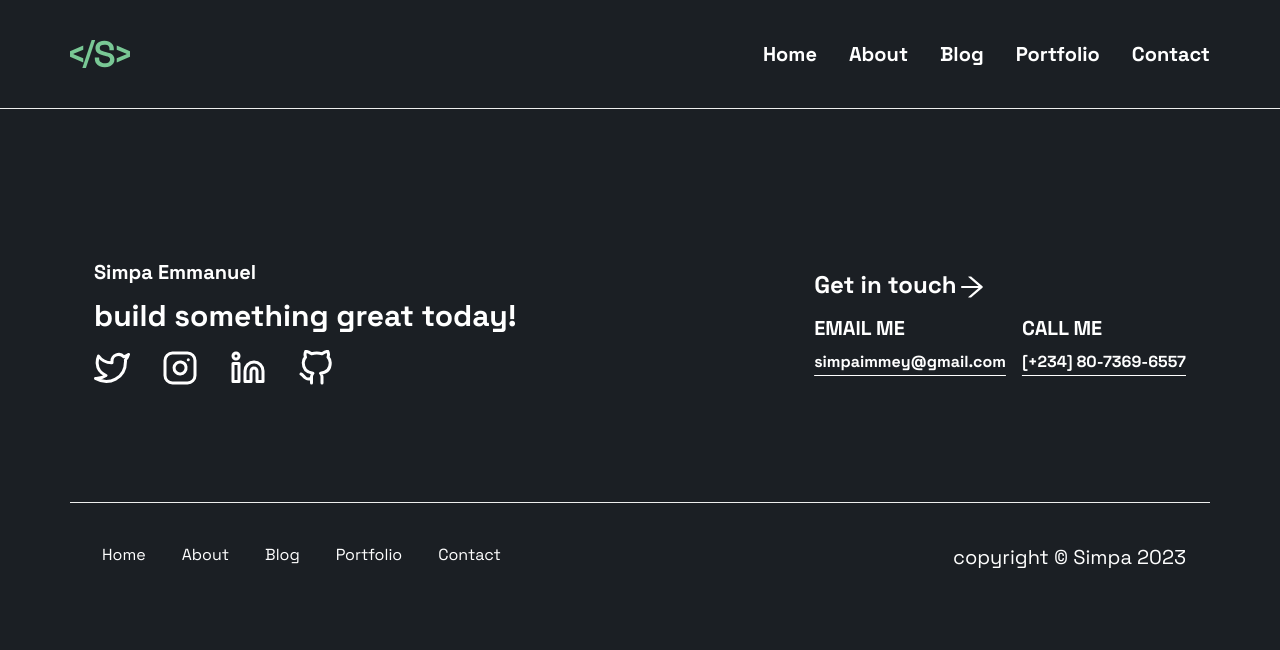
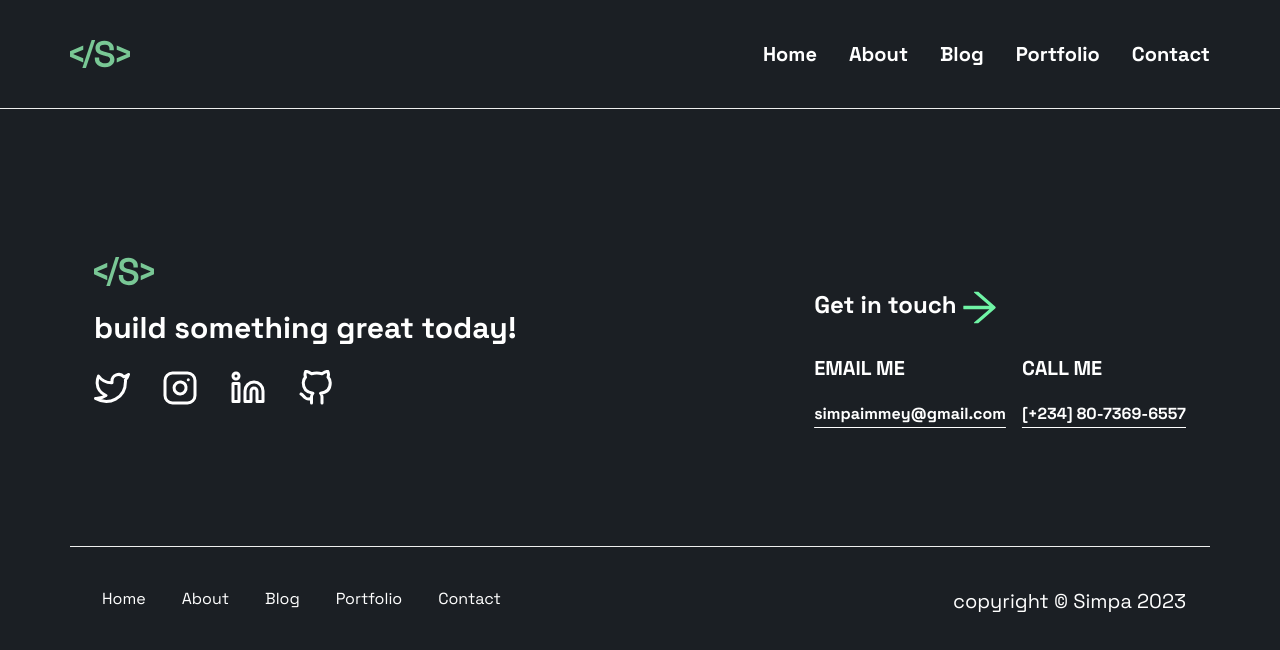
Before and after one commit to simpa007/my_portfolio, a Next.js app: page /blog in a window 1280 px wide. Shown: the top 650 px of the page. Built offline with nearby package versions, Linux system fonts and the light colour scheme.

Commit message:
new update

```diff
--- a/app/component/footer/Footer.jsx
+++ b/app/component/footer/Footer.jsx
@@ -1,19 +1,29 @@
 "use client";
 import Link from "next/link";
+import Image from "next/image";
 import { FiTwitter, FiInstagram, FiLinkedin, FiGithub } from "react-icons/fi";
 import { AiOutlineArrowRight } from "react-icons/ai";
+import logo from "../../icons/Simpa Color.svg";
 
 export default function Footer() {
 	return (
 		<>
 			<hr />
-			<div className=" container mt-8 px-6 mx-auto  md:flex md:justify-between md:items-center md:mx-auto md:py-16  lg:py-24">
+			<div className="container mt-8 px-6 mx-auto  md:flex md:justify-between md:items-center md:mx-auto md:py-16  lg:py-24">
 				<div className="">
-					<h1 className="text-xl font-extrabold mb-3">Simpa Emmanuel</h1>
-					<p className="md:text-xl md:font-bold lg:text-3xl lg:font-bold mb-3">
+					<Link href="/">
+						<Image
+							src={logo}
+							alt="logo"
+							width={60}
+							height={100}
+							className="mb-6"
+						/>
+					</Link>
+					<p className="md:text-xl md:font-bold lg:text-3xl lg:font-bold mb-6">
 						build something great today!
 					</p>
-					<div className="flex space-x-6 md:mt-4 md:space-x-4  lg:space-x-8">
+					<div className="flex mb-6 space-x-6 md:mt-4 md:space-x-4  lg:space-x-8">
 						<Link href="https://twitter.com/Simpa_sol">
 							<FiTwitter size={36} className="hover:text-[#4bf4a5]" />
 						</Link>
@@ -29,27 +39,27 @@ export default function Footer() {
 					</div>
 				</div>
 				<div className="">
-					<h1 className="text-xl font-bold mt-8 mb-2 md:mb-3 md:font-extrabold md:text-2xl">
+					<h1 className="mt-12 mb-3 text-2xl font-bold md:mb-6 md:font-extrabold md:text-2xl">
 						Get in touch
 						<AiOutlineArrowRight
-							size={30}
-							className="inline-flex items-baseline"
+							size={45}
+							className="inline-flex items-baseline text-[#6ff4a5]"
 						/>
 					</h1>
 					<div className="md:flex md:space-x-4 md:justify-between">
-						<div className="mb-3">
+						<div className="mb-3 md:mb-6">
 							<p className="md:font-normal md:mb-0 lg:font-bold lg:mb-2">
 								EMAIL ME
 							</p>
-							<button className="underline underline-offset-8  font-bold">
+							<button className="mt-3 underline underline-offset-8  font-bold">
 								simpaimmey@gmail.com
 							</button>
 						</div>
-						<div className="mb-8">
+						<div className="mb-3 md:mb-6">
 							<p className="md:font-normal md:mb-0 lg:font-bold lg:mb-2">
 								CALL ME
 							</p>
-							<button className="underline underline-offset-8  font-bold">
+							<button className="mt-3 underline underline-offset-8  font-bold">
 								[+234] 80-7369-6557
 							</button>
 						</div>
--- a/app/component/home/Contact.jsx
+++ b/app/component/home/Contact.jsx
@@ -41,16 +41,16 @@ function Contact() {
 
 	return (
 		<div className="bg-[#22282F]">
-			<div className="container px-6 py-24 mt-8 mx-auto md:flex md:justify-between md:items-center ">
+			<div className="container px-6 py-24 mx-auto md:flex md:justify-between md:items-center ">
 				<div className="">
 					<hr class="h-1 my-2 w-20 md:w-32 lg:w-48  bg-white border-0 rounded" />
-					<h1 className="text-xl font-bold mt-2 space-x-2 md:text-2xl md:font-bold lg:text-4xl lg:font-extrabold">
+					<h1 className="text-xl font-bold mt-12 space-x-2 md:text-2xl md:font-bold lg:text-4xl lg:font-extrabold">
 						Interested in working together?
 						<br />
 						Let’s talk
 						<AiOutlineArrowRight
-							size={30}
-							className="inline-flex items-baseline"
+							size={45}
+							className="inline-flex items-baseline text-[#6ff4a5]"
 						/>
 					</h1>
 				</div>
--- a/app/component/home/Hero.jsx
+++ b/app/component/home/Hero.jsx
@@ -8,14 +8,14 @@ import { BsArrowUpRight } from "react-icons/bs";
 function Hero() {
 	return (
 		<div className="relative">
-			<div className="container mx-auto flex flex-col mt-20  md:flex md:flex-row md:mx-auto md:z-0 md:mt-10  lg:flex justify-between items-center lg:mx-auto lg:mt-10 lg:py-10  lg:z-0">
-				<div className="md:w-[45%]">
+			<div className="container mx-auto flex flex-col mt-20 px-6  md:flex md:flex-row md:mx-auto md:z-0 md:mt-10  lg:flex justify-between items-center lg:mx-auto lg:mt-10 lg:py-10  lg:z-0">
+				<div className="w-full md:w-[45%]">
 					<hr class="w-20 h-2 bg-white border-0 rounded md:w-32 md:h-2 lg:w-48 lg:h-2 lg:my-2 " />
-					<h1 className="text-3xl mt-8  font-extrabold mb-4 md:text-5xl md:font-extrabold lg:text-7xl lg:font-extrabold lg:mb-2">
+					<h1 className="text-4xl mt-12 font-extrabold mb-4 md:text-5xl md:font-extrabold lg:text-7xl lg:font-extrabold lg:mb-2">
 						I’m Simpa, a <br />
 						Web Developer
 					</h1>
-					<p className=" text-lg text-[offwhite]">
+					<p className=" text-lg text-[offwhite] mt-4">
 						Lorem ipsum dolor sit amet consectetur adipiscing
 						<br /> elit leo quis ullamcorper quis id elementum convallis lacus
 						gravida.
@@ -36,8 +36,8 @@ function Hero() {
 							/>
 						</button>
 					</div>
-					<hr className="mb-8 text-[#c3cad5]" />
-					<div className="mb-8">
+					<hr className="my-12 border-[#c3cad5]" />
+					<div className="">
 						<h1 className="text-2xl font-extrabold mb-4">MY WORK</h1>
 						<p className="mb-4">
 							Lorem ipsum dolor sit amet consectetur adipiscing elit leo quis
@@ -51,8 +51,8 @@ function Hero() {
 							/>
 						</button>
 					</div>
-					<hr className="mb-8 text-[#c3cad5]" />
-					<div className="mb-8">
+					<hr className="my-12 border-[#c3cad5]" />
+					<div className="">
 						<h1 className="text-2xl font-extrabold mb-6">FOLLOW ME</h1>
 						<div className="flex space-x-8">
 							<Link href="https://twitter.com/Simpa_sol">
--- a/app/component/home/Portfolio.jsx
+++ b/app/component/home/Portfolio.jsx
@@ -8,7 +8,9 @@ function Portfolio() {
 			<div className="container px-6 mt-24 md:flex md:justify-center md:space-x-8  md:py-20 md:mx-auto md:mt-28">
 				<div className="">
 					<div>
-						<p className="text-2xl font-extrabold mb-4">MY PORTFOLIO</p>
+						<p className="text-2xl font-extrabold mb-6">
+							<span className="text-[#6ff4a5]">/</span> MY PORTFOLIO
+						</p>
 						<h1 className="text-xl font-bold md:text-2xl md:font-bold lg:text-5xl lg:font-bold lg:mb-8">
 							Take a look at the latest <br />
 							projects I’ve done
--- /dev/null
+++ b/app/component/home/Services.jsx
@@ -0,0 +1,45 @@
+import React from "react";
+import { BsArrowUpRight } from "react-icons/bs";
+
+export default function Services() {
+	return (
+		<div className="border border-red-200">
+			<div className="container mx-auto py-24">
+				<div className="border px-6 mx-auto md:flex md:justify-between md:items-center  md:px-8 ">
+					<div>
+						<p className="text-2xl font-extrabold mb-6">
+							<span className="text-[#6ff4a5]">/</span> SERVICES
+						</p>
+						<h1 className="text-xl font-bold md:text-2xl md:font-bold lg:text-5xl lg:font-bold mb-4">
+							Helping clients build
+							<br />
+							their dream project
+						</h1>
+					</div>
+
+					<div className="mt-6">
+						<button className="underline underline-offset-8 text-lg font-bold">
+							Explore Services
+							<BsArrowUpRight
+								size={24}
+								className="inline-flex items-baseline"
+							/>
+						</button>
+					</div>
+				</div>
+
+				<div className=" mt-12 mx-auto py-6 grid grid-cols-3 gap-4">
+					<div className="border flex flex-col items-center max-w-lg mx-12 lg:mx-0">
+						<h1>hello world</h1>
+					</div>
+					<div className="border flex flex-col items-center max-w-lg mx-12 lg:mx-0">
+						<h1>welcome back</h1>
+					</div>
+					<div className="border flex flex-col items-center max-w-lg mx-12 lg:mx-0">
+						<h1>welcome back</h1>
+					</div>
+				</div>
+			</div>
+		</div>
+	);
+}
--- a/app/component/home/Skills.jsx
+++ b/app/component/home/Skills.jsx
@@ -37,7 +37,9 @@ function Skills() {
 		<div className="mt-8 px-6 md:mt-12 md:px-12 md:py-28 lg:mt-28 ">
 			<div className=" container md:container md:flex md:justify-between md:mx-auto md:text-left lg:flex lg:justify-between lg:items-center lg:mx-auto lg:text-left">
 				<div>
-					<p className="text-2xl font-extrabold mb-4"> MY SKILLS</p>
+					<p className="text-2xl font-extrabold mb-6">
+						<span className="text-[#6ff4a5]">/</span> MY SKILLS
+					</p>
 					<h1 className="text-xl font-bold md:text-2xl md:font-bold lg:text-5xl lg:font-bold lg:mb-4">
 						My extensive list of skills
 					</h1>
--- a/app/component/home/Testimonial.jsx
+++ b/app/component/home/Testimonial.jsx
@@ -5,10 +5,12 @@ import { BsArrowUpRight } from "react-icons/bs";
 function Testimonial() {
 	return (
 		<div className="bg-[#22282F]">
-			<div className="container mx-auto mt-28 py-24 ">
-				<div className="px-6 mx-auto md:flex md:justify-between  md:px-8 ">
+			<div className="container mx-auto mt-28 py-24">
+				<div className="px-6 mx-auto md:flex md:justify-between md:items-center  md:px-8 ">
 					<div>
-						<p className="text-2xl font-extrabold mb-4">TESTIMONIALS</p>
+						<p className="text-2xl font-extrabold mb-6">
+							<span className="text-[#6ff4a5]">/</span> TESTIMONIALS
+						</p>
 						<h1 className="text-xl font-bold md:text-2xl md:font-bold lg:text-5xl lg:font-bold mb-4">
 							What the clients say
 							<br /> about my work
--- a/app/page.js
+++ b/app/page.js
@@ -6,6 +6,7 @@ import Blog from "./component/home/Blog";
 import Skills from "./component/home/Skills";
 import Testimonial from "./component/home/Testimonial";
 import Portfolio from "./component/home/Portfolio";
+import Services from "./component/home/Services";
 
 export default function Home() {
 	return (
@@ -15,7 +16,8 @@ export default function Home() {
 			<Skills />
 			<Portfolio />
 			<Testimonial />
-			<Blog />
+			<Services />
+			{/* <Blog /> */}
 			<Contact />
 		</div>
 	);
```
Also changed, not shown: app/component/home/About.jsx (+9 -7 lines).
